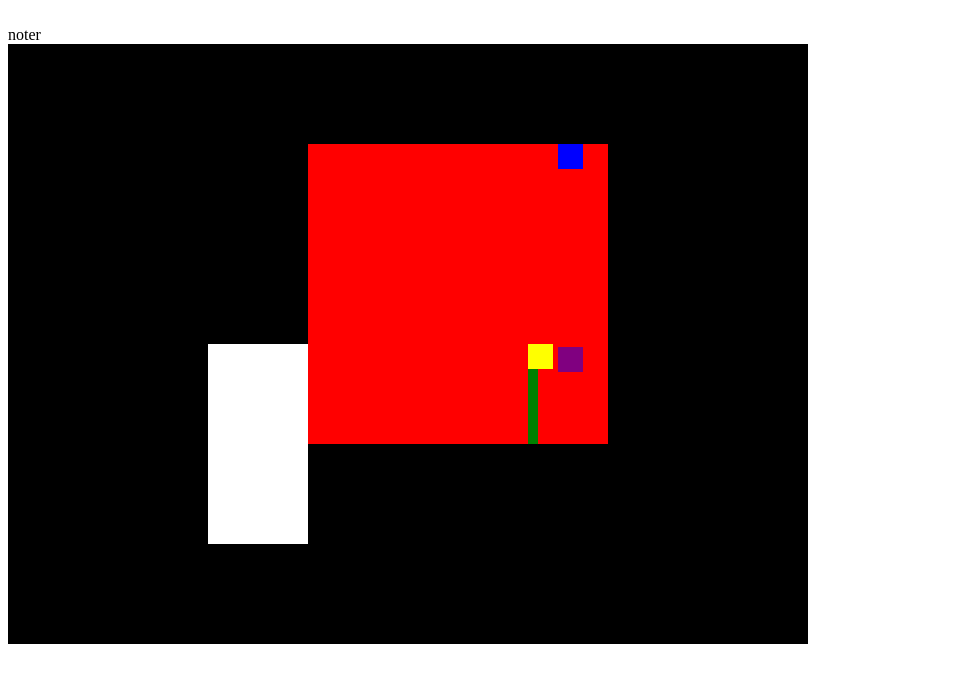
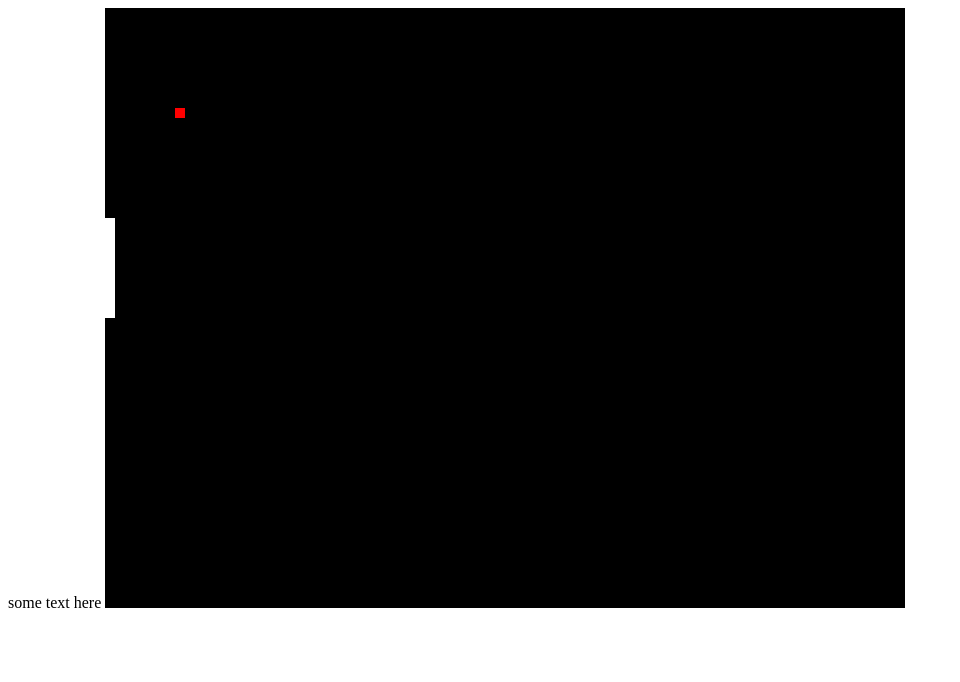
Before and after one commit to marc5218/marc5218.github.io, a plain HTML site: page index.html in a window 1280 px wide. Shown: the whole page, without its empty margins (0-960 px from the left). Drawn offline with Linux system fonts and the light colour scheme.

Commit message:
dasdasdasdadad

```diff
--- a/index.html
+++ b/index.html
@@ -1,48 +1,50 @@
-
 <html>
-<br>noter</br>
-<canvas id="myCanvas" width="800" height="600" fillStyle = "black"></canvas>
+some text here
+<canvas id="gameCanvas" width="800" height="600"></canvas>
 
 <script>
-console.log("fuck oliver");
+var canvas;
+var canvasContext;
+var ballX = 50;
+var ballSpeedX = 10;
 
-var ballY = 20;
-var ballX = 50;
-var ballZ = 800;
-var canvasContext;
-var canvas;
+window.onload = function() {
+	canvas = document.getElementById('gameCanvas');
+	canvasContext = canvas.getContext('2d');
 
-window.onload = function(){
-		canvas = document.getElementById('myCanvas');
-		canvasContext = canvas.getContext('2d');
-
-		setInterval(shit,20);
+	var framesPerSecond = 30;
+	setInterval(function() {
+			moveEverything();
+			drawEverything();
+		}, 1000/framesPerSecond);
 }
 
-function shit(){
-		ballX = ballX + 1;
-		ballY = ballY + 2;
-		ballZ = ballZ - 1;
+function moveEverything() {
+	ballX = ballX + ballSpeedX;
+	if(ballX < 0) {
+		ballSpeedX = -ballSpeedX;
+	}
+	if(ballX > canvas.width) {
+		ballSpeedX = -ballSpeedX;
+	}
+}
 
-		console.log(ballX);
-		canvasContext.fillStyle = "black";
-		canvasContext.fillRect(0,0,canvas.width,canvas.height);
-		canvasContext.fillStyle = "white";
-		canvasContext.fillRect(200,ballX,100,200);
-		canvasContext.fillStyle = "red";
-		canvasContext.fillRect(ballX,100,ballX,ballX)
-		canvasContext.fillStyle = "green";
-		canvasContext.fillRect(ballY,300,10,100)
-		canvasContext.fillStyle = "blue";
-		canvasContext.fillRect(ballZ,100,25,25)
-		canvasContext.fillStyle = "yellow";
-		canvasContext.fillRect(ballY,ballX,25,25)
-		canvasContext.fillStyle = "purple";
-		canvasContext.fillRect(ballZ,303,25,25)
+function drawEverything() {
+	// next line blanks out the screen with black
+	colorRect(0,0,canvas.width,canvas.height,'black');
+
+	// this is left player paddle
+	colorRect(0,210,10,100,'white');
+
+	// next line draws the ball
+	colorRect(ballX,100,10,10,'red');
+}
+
+function colorRect(leftX,topY, width,height, drawColor) {
+	canvasContext.fillStyle = drawColor;
+	canvasContext.fillRect(leftX,topY, width,height);
 }
 
 </script>
 
-
-
 </html>
```
